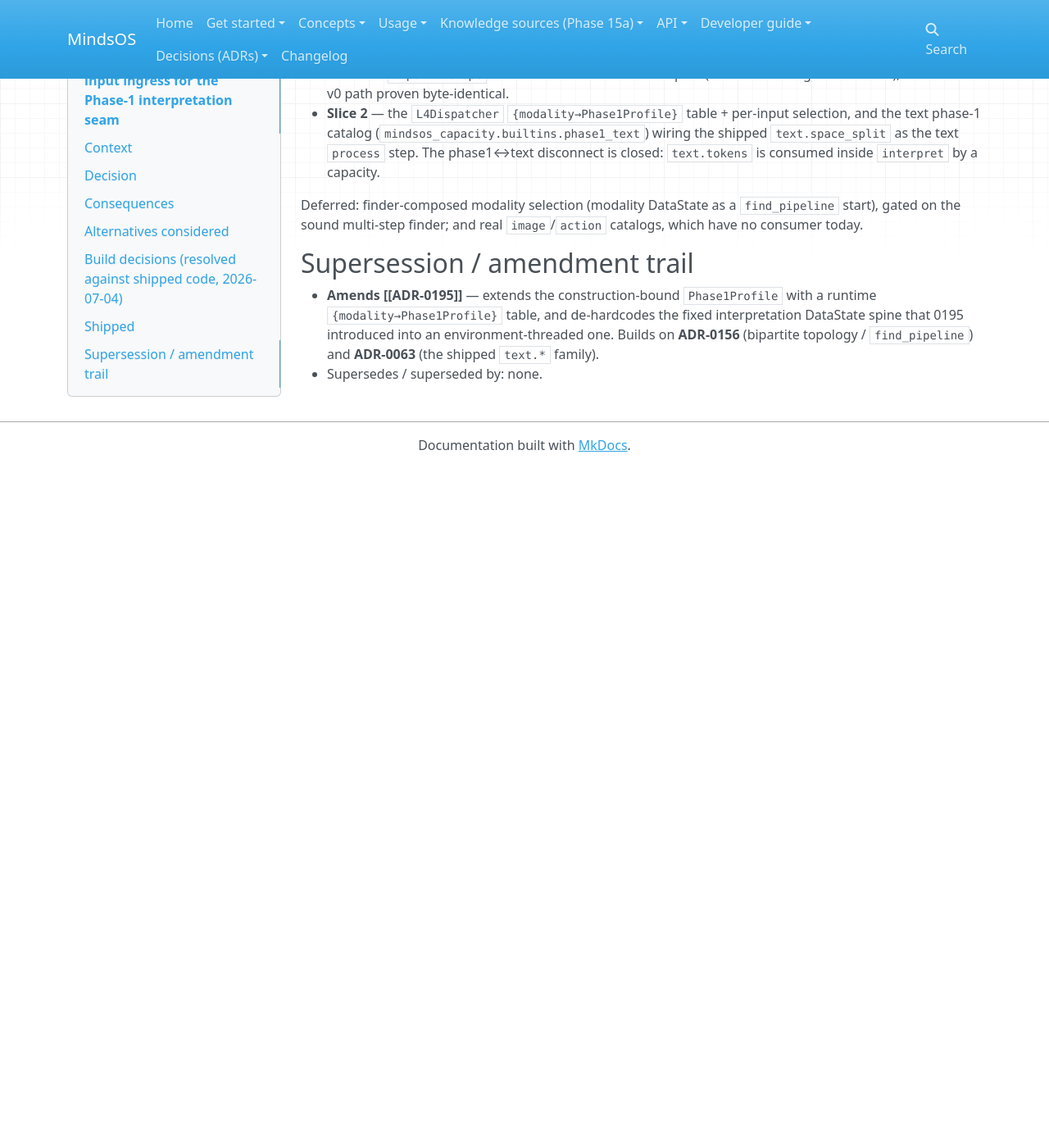
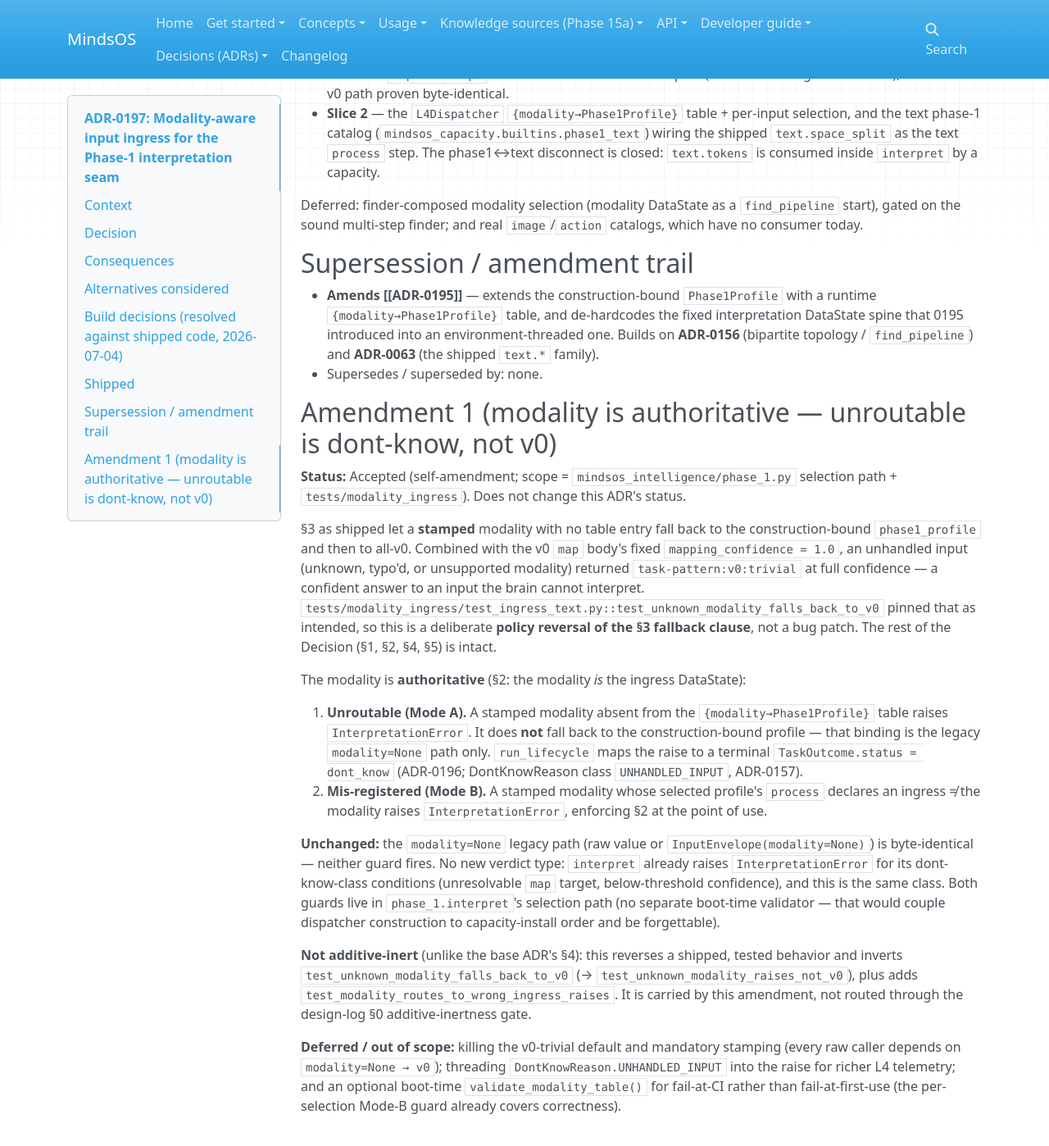
Before and after one commit to halvim/mindsos, an MkDocs documentation site: the page built from docs/decisions/adr/0197-modality-aware-input-ingress.md, in a window 1280 px wide and 1400 px high, scrolled down 3973 px. Shown: the whole window at 82% size. Built offline with MkDocs 1.6.1, drawn with Linux system fonts in a browser that asks for light colours; nearby versions of some CDN libraries; before the commit the page ends 4544 px from its top, so only the background shows below that.

Commit message:
feat(phase1): modality authoritative — unroutable/mis-registered raise (ADR-0197 am-1)

```diff
--- a/docs/decisions/adr/0197-modality-aware-input-ingress.md
+++ b/docs/decisions/adr/0197-modality-aware-input-ingress.md
@@ -224,3 +224,51 @@ Deferred: finder-composed modality selection (modality DataState as a
   environment-threaded one. Builds on **ADR-0156** (bipartite topology /
   `find_pipeline`) and **ADR-0063** (the shipped `text.*` family).
 - Supersedes / superseded by: none.
+
+## Amendment 1 (modality is authoritative — unroutable is dont-know, not v0)
+
+**Status:** Accepted (self-amendment; scope = `mindsos_intelligence/phase_1.py`
+selection path + `tests/modality_ingress`). Does not change this ADR's status.
+
+§3 as shipped let a **stamped** modality with no table entry fall back to the
+construction-bound `phase1_profile` and then to all-v0. Combined with the v0
+`map` body's fixed `mapping_confidence = 1.0`, an unhandled input (unknown,
+typo'd, or unsupported modality) returned `task-pattern:v0:trivial` at full
+confidence — a confident answer to an input the brain cannot interpret.
+`tests/modality_ingress/test_ingress_text.py::test_unknown_modality_falls_back_to_v0`
+pinned that as intended, so this is a deliberate **policy reversal of the §3
+fallback clause**, not a bug patch. The rest of the Decision (§1, §2, §4, §5) is
+intact.
+
+The modality is **authoritative** (§2: the modality *is* the ingress DataState):
+
+1. **Unroutable (Mode A).** A stamped modality absent from the
+   `{modality→Phase1Profile}` table raises `InterpretationError`. It does **not**
+   fall back to the construction-bound profile — that binding is the legacy
+   `modality=None` path only. `run_lifecycle` maps the raise to a terminal
+   `TaskOutcome.status = dont_know` (ADR-0196; DontKnowReason class
+   `UNHANDLED_INPUT`, ADR-0157).
+2. **Mis-registered (Mode B).** A stamped modality whose selected profile's
+   `process` declares an ingress ≠ the modality raises `InterpretationError`,
+   enforcing §2 at the point of use.
+
+**Unchanged:** the `modality=None` legacy path (raw value or
+`InputEnvelope(modality=None)`) is byte-identical — neither guard fires. No new
+verdict type: `interpret` already raises `InterpretationError` for its
+dont-know-class conditions (unresolvable `map` target, below-threshold
+confidence), and this is the same class. Both guards live in
+`phase_1.interpret`'s selection path (no separate boot-time validator — that
+would couple dispatcher construction to capacity-install order and be
+forgettable).
+
+**Not additive-inert** (unlike the base ADR's §4): this reverses a shipped,
+tested behavior and inverts `test_unknown_modality_falls_back_to_v0`
+(→ `test_unknown_modality_raises_not_v0`), plus adds
+`test_modality_routes_to_wrong_ingress_raises`. It is carried by this amendment,
+not routed through the design-log §0 additive-inertness gate.
+
+**Deferred / out of scope:** killing the v0-trivial default and mandatory
+stamping (every raw caller depends on `modality=None → v0`); threading
+`DontKnowReason.UNHANDLED_INPUT` into the raise for richer L4 telemetry; and an
+optional boot-time `validate_modality_table()` for fail-at-CI rather than
+fail-at-first-use (the per-selection Mode-B guard already covers correctness).
```
Also changed, not shown: 2 other files.
